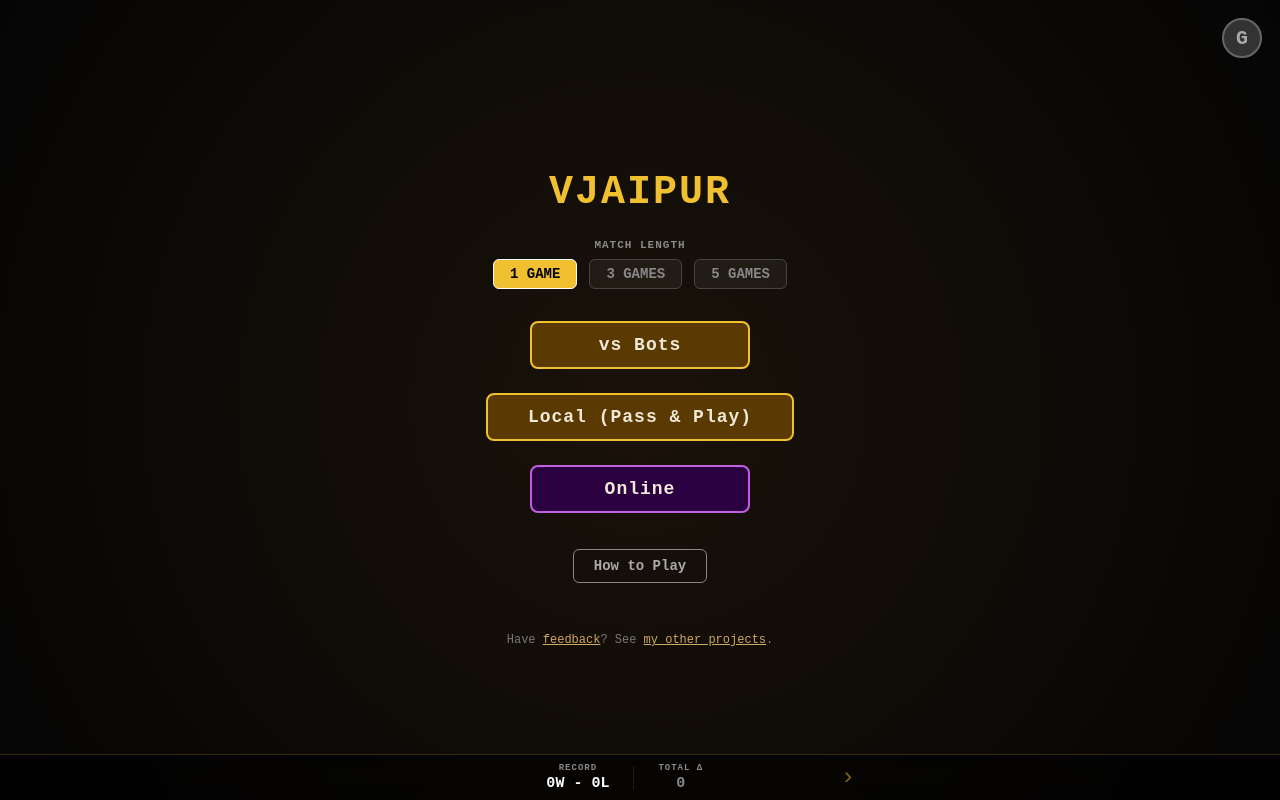
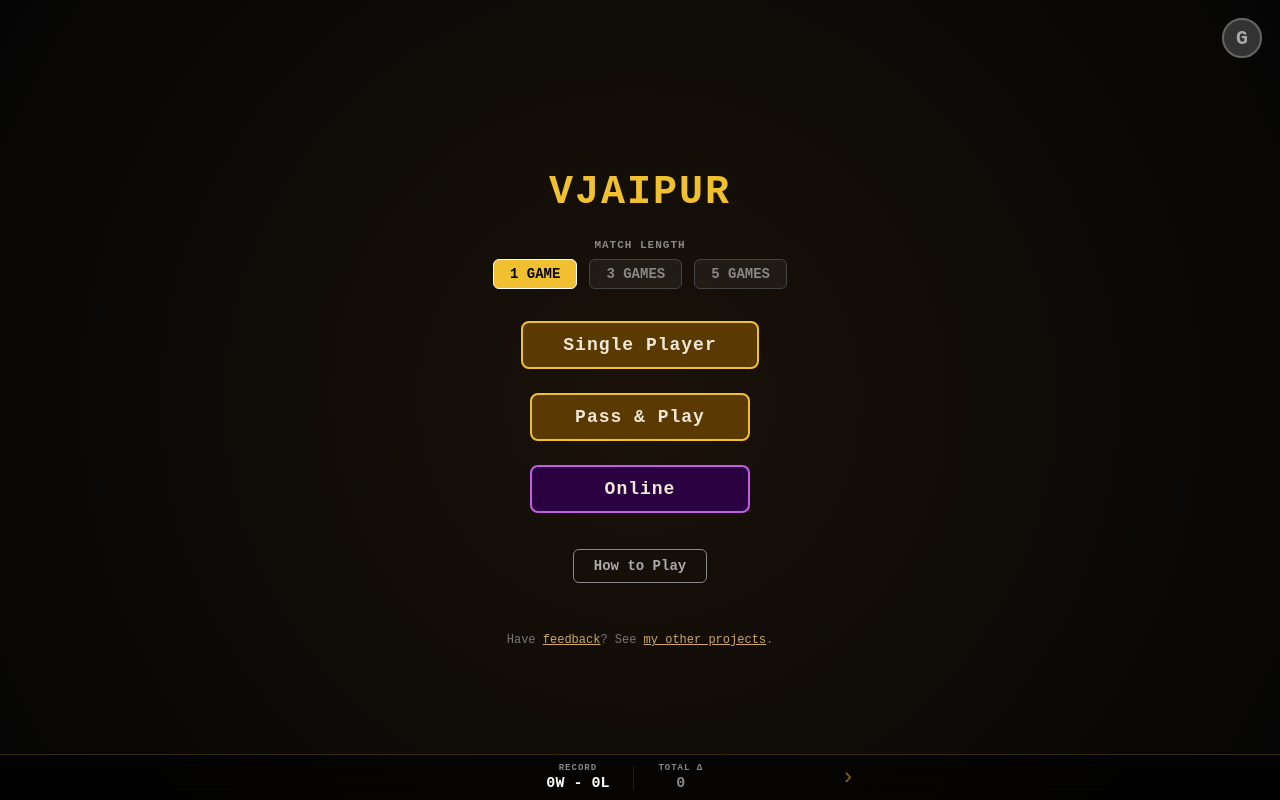
Before and after one commit to theonenonlyvj/vjaipur, a React (Vite) app: page / in a window 1280 px wide. Built offline with nearby package versions, Linux system fonts and the light colour scheme; a web font is replaced by a local one.

Commit message:
ui: home mode buttons — Single Player / Pass & Play / Online

```diff
--- a/src/screens/HomeScreen.tsx
+++ b/src/screens/HomeScreen.tsx
@@ -96,8 +96,8 @@ export function HomeScreen() {
         </>
       ) : (
         <>
-          <button onClick={() => setShowDifficulty(true)} style={btnStyle}>vs Bots</button>
-          <button onClick={handleLocal} style={btnStyle}>Local (Pass &amp; Play)</button>
+          <button onClick={() => setShowDifficulty(true)} style={btnStyle}>Single Player</button>
+          <button onClick={handleLocal} style={btnStyle}>Pass &amp; Play</button>
           <button onClick={() => navigate('/lobby')} style={{ ...btnStyle, borderColor: '#c060e0', background: '#2a0040' }}>
             Online
           </button>
```
